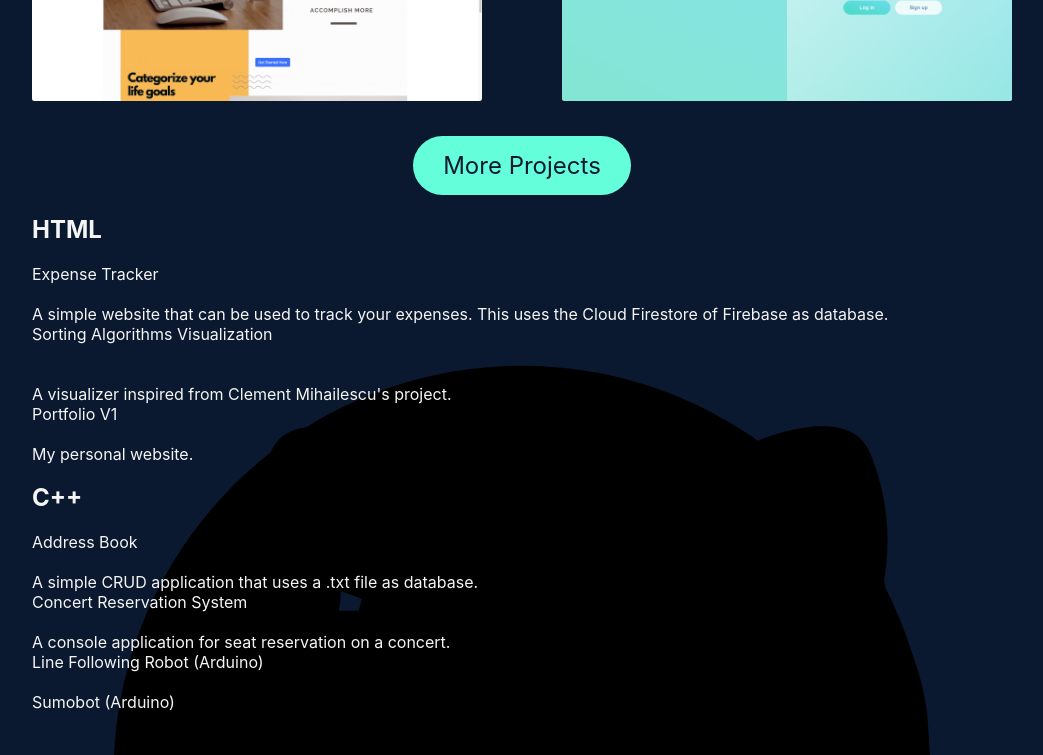
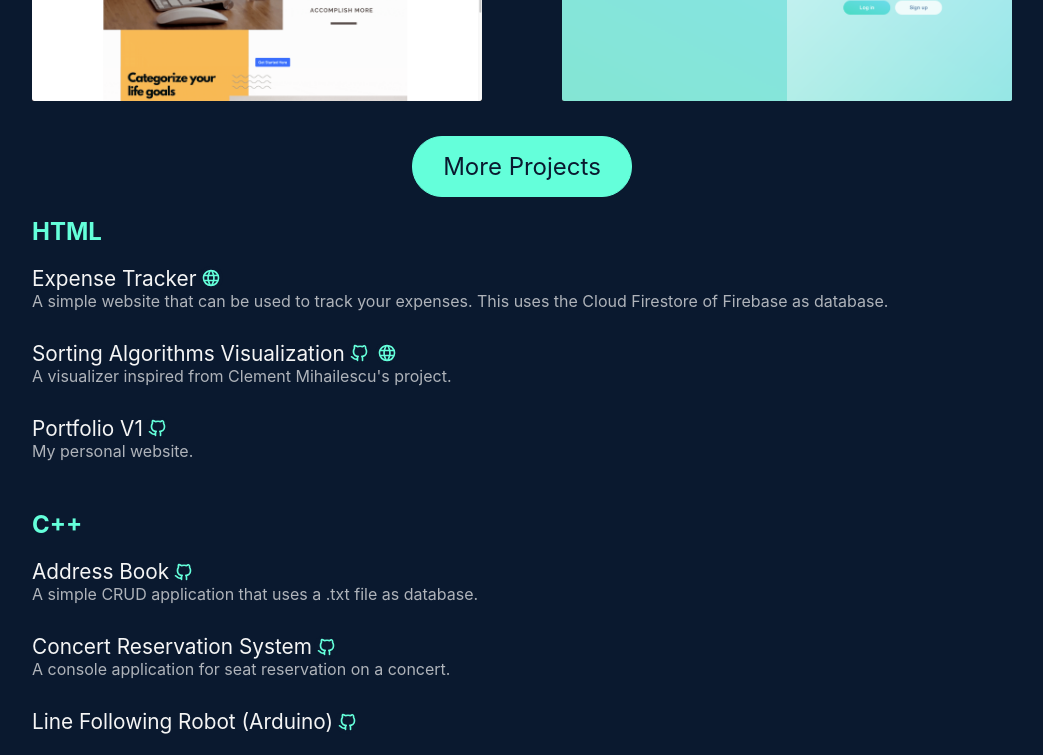
Before and after one commit to kylelainez/Portfolio-react, a React (Create React App) app: page / in a window 1280 px wide. Shown: the part 1600-2355 px from the top of the page, without its empty margins (118-1161 px from the left). Built offline with nearby package versions, Linux system fonts and the light colour scheme.

Commit message:
More Projects Design

```diff
--- a/src/components/projects/projects.css
+++ b/src/components/projects/projects.css
@@ -22,6 +22,8 @@
     padding: 15px 30px;
     font-size: 1.5rem;
     background-color: var(--color-2);
+    border: 1px solid var(--color-2);
+    transition: ease-in-out, 300ms;
     color: var(--color-1);
     border-radius: 30px;
 }
@@ -29,7 +31,6 @@
 #more-project-button:hover{
     cursor: pointer;
     background-color: var(--color-1);
-    border: 1px solid var(--color-2);
     color: var(--color-2);
 }
 
@@ -79,3 +80,46 @@
     display: flex;
     flex-direction: column;
 }
+
+.more-projects div h2{
+    color: var(--color-2);
+}
+
+.more-projects div div{
+    padding-bottom: 30px;
+}
+
+.more-projects div div div{
+    display: flex;
+    flex-direction: row;
+    justify-content: flex-start;
+    align-items: center;
+    padding: 0;
+}
+.github svg, .website svg{
+    display: flex;
+    justify-content: center;
+    align-items: center;
+    height: 20px;
+    fill: var(--color-2);
+    background-color: var(--color-1);
+    border-radius: 50%;
+    padding: 2px;
+    transition: ease-in-out, 500ms;
+    margin: 0 2px;
+}
+
+.github svg:hover, .website svg:hover{
+    fill: var(--color-1);
+    background-color: var(--color-2);
+    -webkit-transform: rotate(360deg);
+    transform: rotate(360deg);
+}
+
+.project-title{
+    font-size: 1.3rem;
+}
+
+.project-description{
+    color: rgba(245,245,245, 0.7)
+}
```
Also changed, not shown: 1 other file (tests, documents, lock files or other folders).
